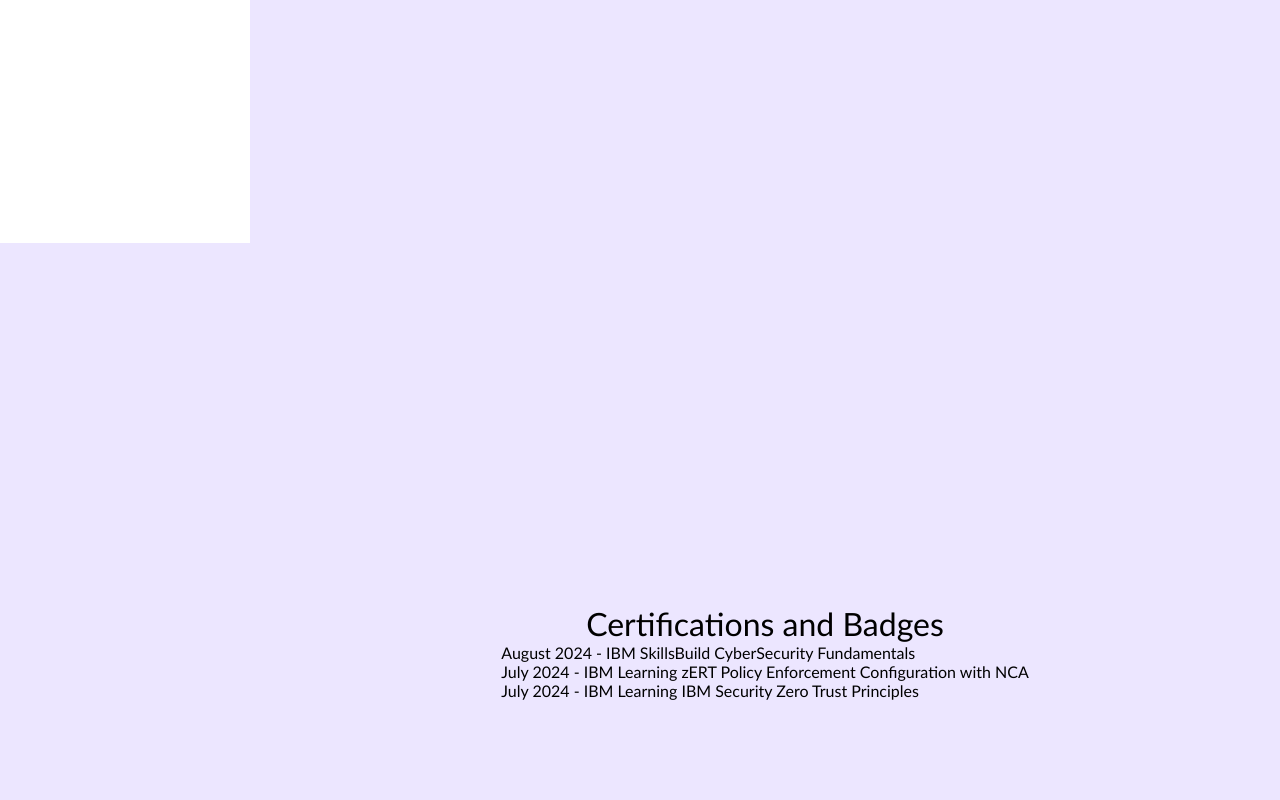
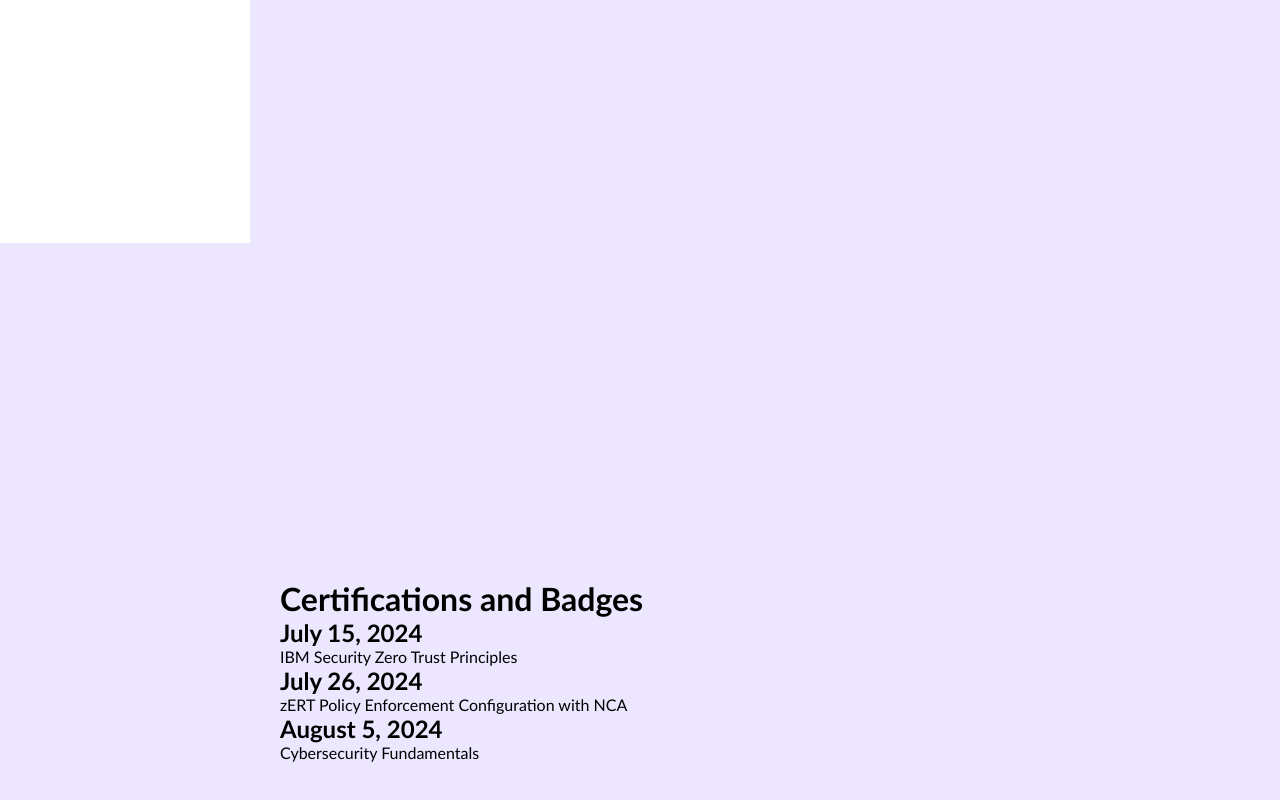
Before and after one commit to miguelclosa-ca/MyWebsite, a plain HTML site: page links/resume.html in a window 1280 px wide. Shown: the part 557-1357 px from the top of the page. Drawn offline with Linux system fonts and the light colour scheme.

Commit message:
Begin creating timeline

```diff
--- a/links/resume.html
+++ b/links/resume.html
@@ -45,15 +45,39 @@
         <iframe src="../images/miguelclosa_resume_august.pdf" frameborder="0" id="my-resume-scan"></iframe>
     </div>
 
-    <div class="cert-badge-space">
+    <h1>Certifications and Badges </h1>
 
-        <p id="cert-title">Certifications and Badges</p>
-        <ul>
-            <li>August 2024 - IBM SkillsBuild CyberSecurity Fundamentals</li>
-            <li>July 2024 - IBM Learning zERT Policy Enforcement Configuration with NCA</li>
-            <li>July 2024 - IBM Learning IBM Security Zero Trust Principles</li>
-        </ul>
+    <div class="timeline">
 
+        <div class="checkpoint">
+
+            <div>
+                <h2>July 15, 2024</h2>
+                <p>
+                    IBM Security Zero Trust Principles
+                </p>
+            </div>
+        </div>
+
+        <div class="checkpoint">
+
+            <div>
+                <h2>July 26, 2024</h2>
+                <p>
+                    zERT Policy Enforcement Configuration with NCA
+                </p>
+            </div>
+        </div>
+
+        <div class="checkpoint">
+
+            <div>
+                <h2>August 5, 2024</h2>
+                <p>
+                    Cybersecurity Fundamentals
+                </p>
+            </div>
+        </div>
 
 
     </div>
```
